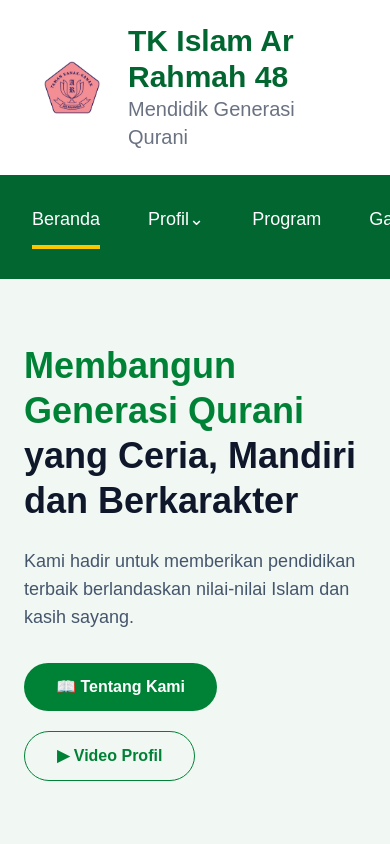
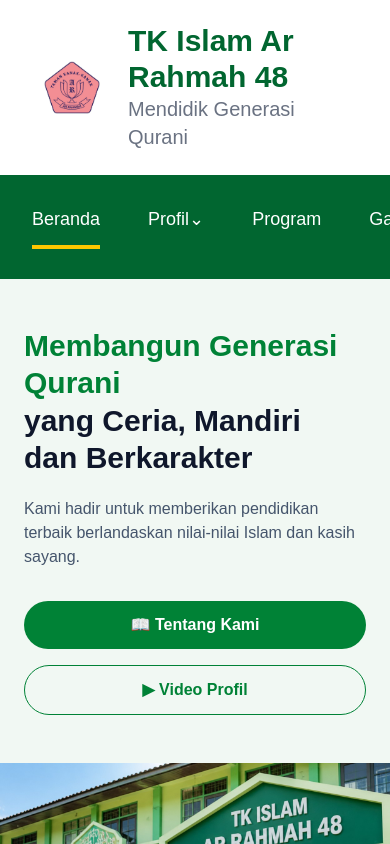
Before and after one commit to ayudinugroho3oe/school-portal-web, a Next.js app: page / in a window 390 px wide. Shown: the top 844 px of the page. Built offline with nearby package versions, Linux system fonts and the light colour scheme.

Commit message:
fix hero mobile

```diff
--- a/components/Hero.tsx
+++ b/components/Hero.tsx
@@ -4,10 +4,14 @@
   return (
     <section className="relative overflow-hidden bg-white">
 
-      <div className="grid grid-cols-1 lg:grid-cols-[45%_55%] min-h-[600px]">
+      <div className="
+        grid
+        grid-cols-1
+        lg:grid-cols-[45%_55%]
+      ">
 
 
-        {/* BAGIAN TEKS */}
+        {/* TEXT */}
         <div
           className="
             relative
@@ -16,8 +20,10 @@
             items-center
             bg-[#f1f8f3]
             px-6
+            md:px-10
             lg:px-16
-            py-16
+            py-12
+            lg:py-16
           "
         >
 
@@ -25,7 +31,8 @@
 
             <h1
               className="
-                text-4xl
+                text-3xl
+                md:text-4xl
                 lg:text-5xl
                 font-extrabold
                 leading-tight
@@ -49,8 +56,9 @@
 
             <p
               className="
-                mt-6
-                text-lg
+                mt-5
+                text-base
+                md:text-lg
                 text-slate-600
                 max-w-lg
               "
@@ -60,7 +68,13 @@
             </p>
 
 
-            <div className="flex flex-wrap gap-5 mt-8">
+            <div className="
+              flex
+              flex-col
+              sm:flex-row
+              gap-4
+              mt-8
+            ">
 
               <button
                 className="
@@ -70,7 +84,6 @@
                   py-3
                   rounded-full
                   font-semibold
-                  hover:bg-green-800
                 "
               >
                 📖 Tentang Kami
@@ -103,7 +116,8 @@
         <div
           className="
             relative
-            h-[350px]
+            h-[320px]
+            md:h-[450px]
             lg:h-[600px]
           "
         >
@@ -120,7 +134,7 @@
           />
 
 
-          {/* CURVE DESKTOP */}
+          {/* CURVE DESKTOP SAJA */}
           <div
             className="
               hidden
```
